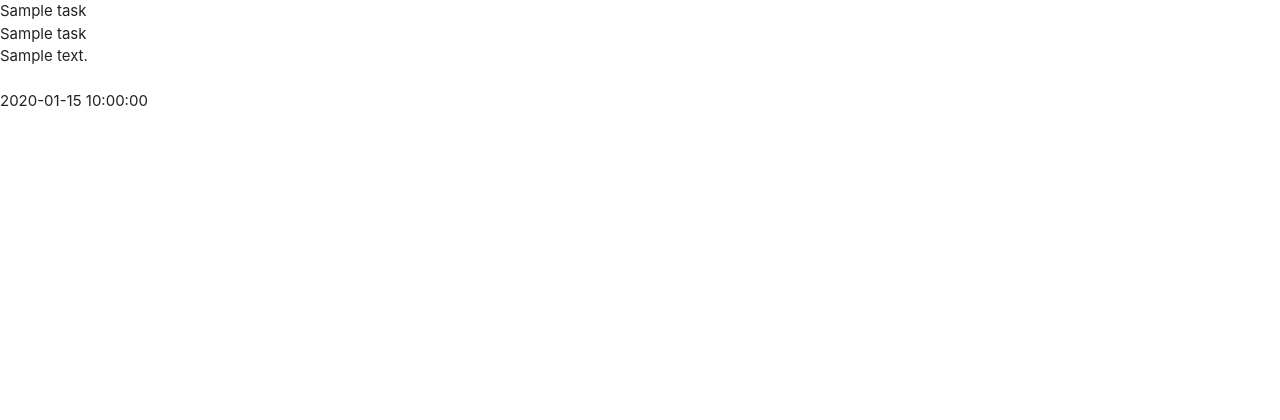
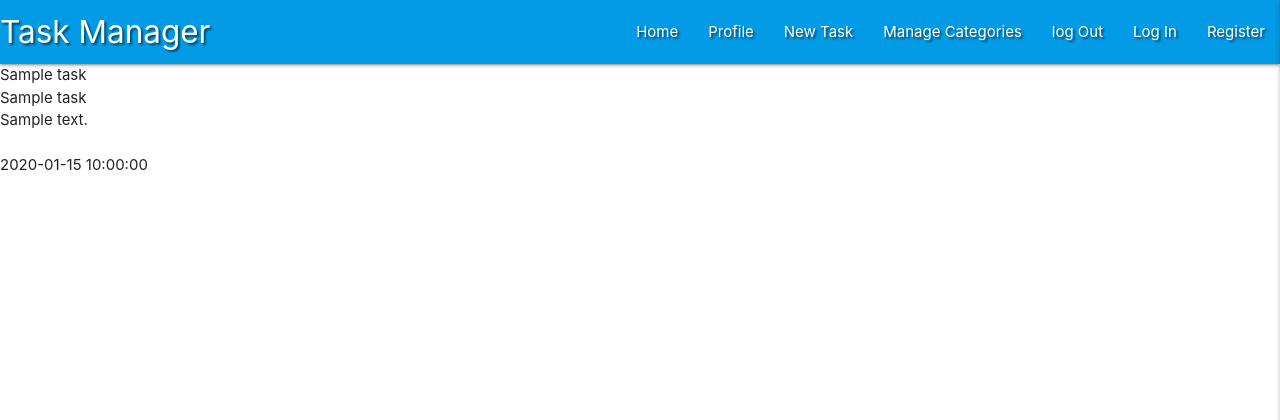
Before and after one commit to kayalvaer/kay_task-mgnr-project, a Flask app: page / in a window 1280 px wide. Shown: the top 420 px of the page. Run offline with Flask 2, Linux system fonts and the light colour scheme; a database or web service that is not in the repository returns one stand-in record (values such as "Sample title"); some libraries are stand-ins or nearby versions.

Commit message:
Add materialize NavBar and sidenav

```diff
--- a/static/css/style.css
+++ b/static/css/style.css
@@ -0,0 +1,3 @@
+.text-shadow{
+    text-shadow: 2px 2px 2px rgba(0, 0, 0, 0.5);
+}
--- a/static/js/script.js
+++ b/static/js/script.js
@@ -0,0 +1,3 @@
+$(document).ready(function(){
+    $(".sidenav").sidenav({edge: "right"});
+  });
--- a/templates/base.html
+++ b/templates/base.html
@@ -4,8 +4,8 @@
     <meta charset="UTF-8">
     <meta name="viewport" content="width=device-width, initial-scale=1.0">
     <!-- FontAwesome Compiled and minified CSS -->
-    <link rel="stylesheet" href="https://cdnjs.cloudflare.com/ajax/libs/font-awesome/5.15.2/css/all.min.css"
-        integrity="sha512-HK5fgLBL+xu6dm/Ii3z4xhlSUyZgTT9tuc/hSrtw6uzJOvgRr2a9jyxxT1ely+B+xFAmJKVSTbpM/CuL7qxO8w==" crossorigin="anonymous" type="text/css"/>
+    <link rel="stylesheet" href="https://cdnjs.cloudflare.com/ajax/libs/font-awesome/5.13.1/css/all.min.css"
+        integrity="sha512-xA6Hp6oezhjd6LiLZynuukm80f8BoZ3OpcEYaqKoCV3HKQDrYjDE1Gu8ocxgxoXmwmSzM4iqPvCsOkQNiu41GA==" crossorigin="anonymous" type="text/css">
     <!-- Materialize Compiled and minified CSS -->
      <link rel="stylesheet" href="https://cdnjs.cloudflare.com/ajax/libs/materialize/1.0.0/css/materialize.min.css" type="text/css">
     <link rel="stylesheet" href="{{ url_for('static', filename='css/style.css') }}" type="text/css">
@@ -14,6 +14,37 @@
     <title>Document</title>
 </head>
 <body>
+
+    <header>
+        <!----top navbar---->
+        <nav class="nav-extended text-shadow  light-blue darken-1">
+            <div class="nav-wrapper">
+              <a href="{{ url_for('get_tasks') }}" class="brand-logo">Task Manager</a>
+              <a href="#" data-target="mobile-demo" class="sidenav-trigger right"><i class="fas fa-bars"></i></a>
+              <ul class="right hide-on-med-and-down">
+                <li><a href="{{ url_for('get_tasks') }}">Home</a></li>
+                <li><a href="#">Profile</a></li>
+                <li><a href="#">New Task</a></li>
+                <li><a href="#">Manage Categories</a></li>
+                <li><a href="#">log Out</a></li>
+                <li><a href="#">Log In</a></li>
+                <li><a href="#">Register</a></li>
+              </ul>
+            </div>
+          </nav>
+
+        <!----mobile side navbar---->
+          <ul class="sidenav" id="mobile-demo">
+            <li><h4 class="center-align light-blue-text text-darken 4">Task Manager</h4></li>
+            <li><a href="{{ url_for('get_tasks') }}">Home</a></li>
+            <li><a href="#">Profile</a></li>
+            <li><a href="#">New Task</a></li>
+            <li><a href="#">Manage Categories</a></li>
+            <li><a href="#">log Out</a></li>
+            <li><a href="#">Log In</a></li>
+            <li><a href="#">Register</a></li>
+          </ul>
+    </header>
 
     {% block content %}
     {% endblock %}
```
